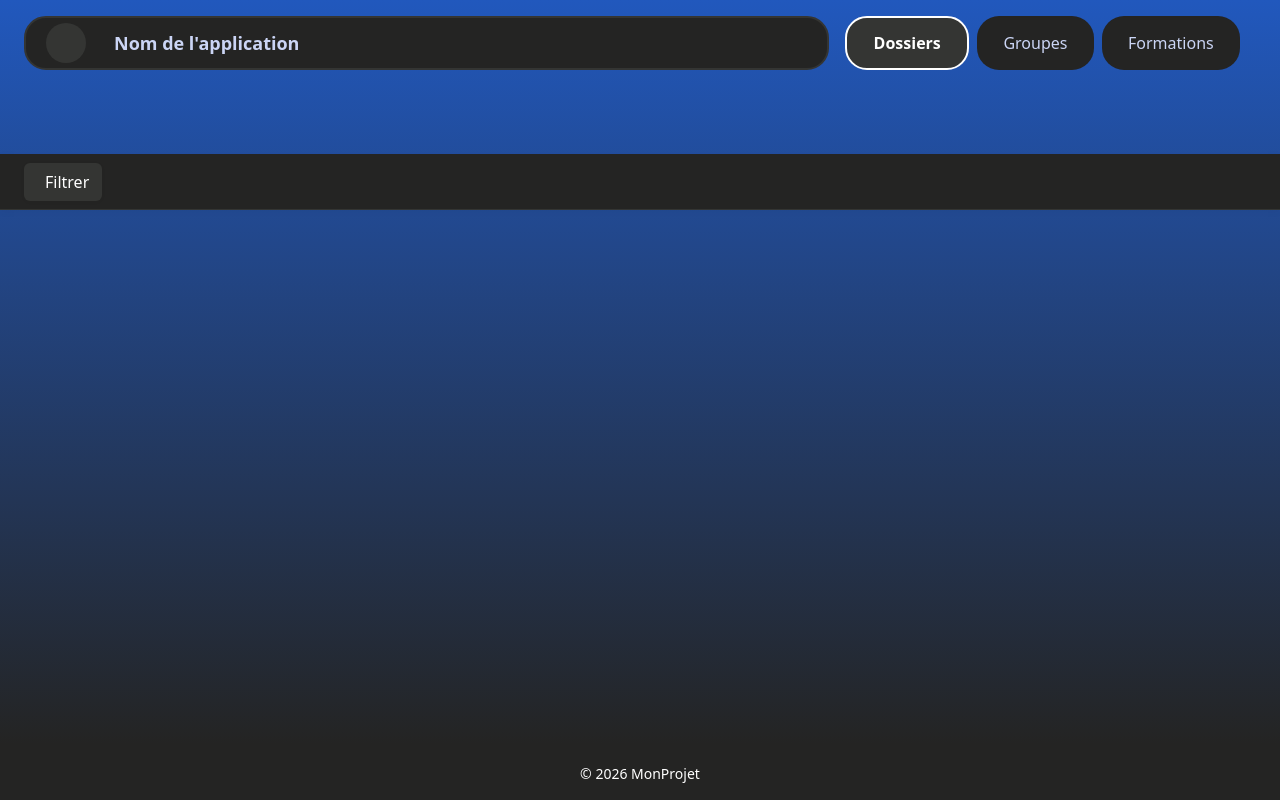
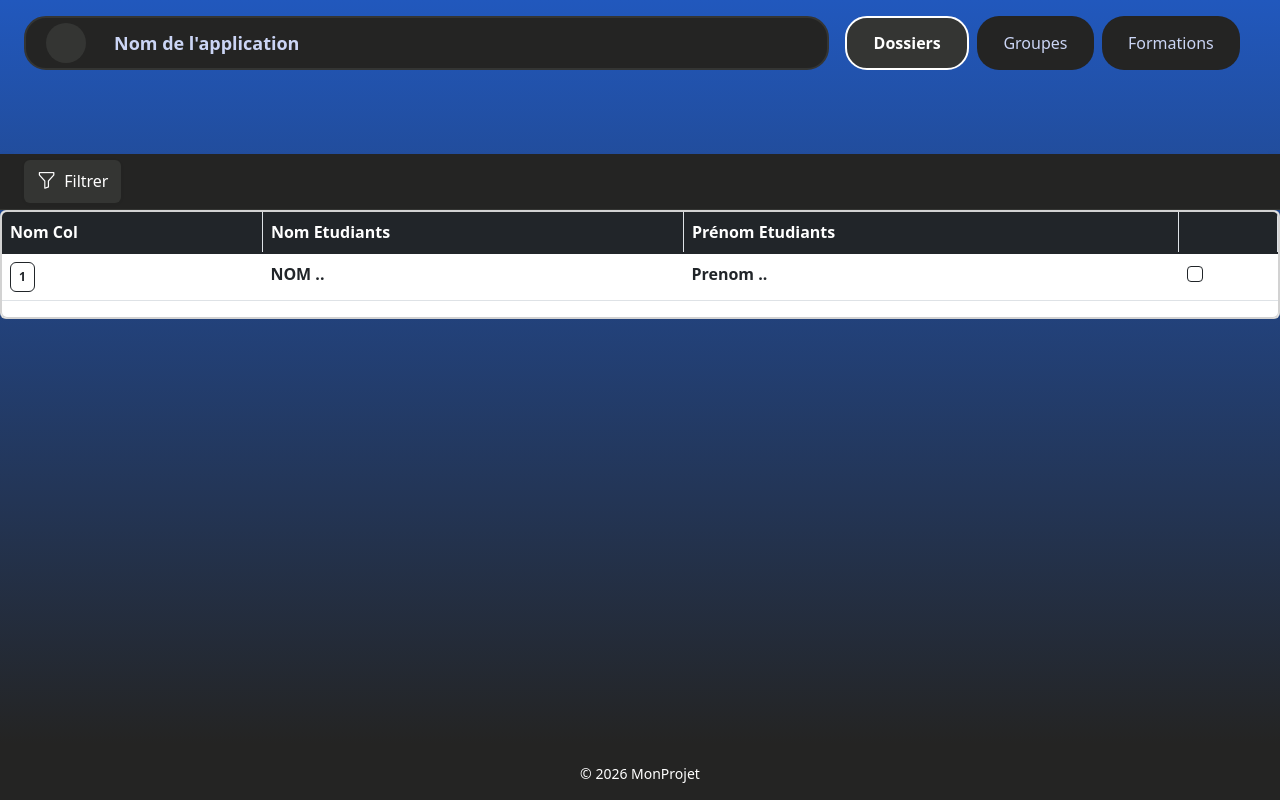
Before and after one commit to Joshua-Hermilly/SAE_4-01-Application-de-profilage-de-dossier---WEB, a PHP site: page / in a window 1280 px wide. Run offline with PHP 8.4, Linux system fonts and the light colour scheme; the visitor is signed in with stand-in values (Sample User, id 1); lists and menus that the app fills with data are empty.

Commit message:
Creation de l'asset tableau

```diff
--- /dev/null
+++ b/app/views/components/content/assets/tableau.html.twig
@@ -0,0 +1,30 @@
+<link rel="stylesheet" href="https://cdn.jsdelivr.net/npm/bootstrap-icons@1.11.0/font/bootstrap-icons.css">
+<link rel="stylesheet" href="/css/assets/tableau.css">
+
+<div class="card">
+    <div class="card table-responsive">
+        <table class="table">
+            <thead class="table-dark" id="tHead">
+            <tr id="trHead"> {# TITRE #}
+                <th scope="col" class="border-end">Nom Col</th>
+                <th scope="col" class="border-end">Nom Etudiants</th>
+                <th scope="col" class="border-end">Prénom Etudiants</th>
+                <th scope="col" class="border-end"></th>
+            </tr>
+            </thead>
+            <tbody class="table-group-divider" id="tBody">
+            <tr> {# Contenu #}
+                <th scope="row">
+                    <span class="badge border border-dark text-dark rounded-2 p-2" style="background-color: #ffffff ">1</span>
+                </th>
+                <th>NOM .. </th>
+                <th>Prenom .. </th>
+                <th>
+                    <input class="form-check-input border-dark rounded-1" type="checkbox"/>
+                </th>
+            </tr>
+            </tbody>
+        </table>
+    </div>
+</div>
+<script src="/js/tableau.js"></script>
--- a/app/views/pages/dossiers.html.twig
+++ b/app/views/pages/dossiers.html.twig
@@ -5,4 +5,5 @@
 
 {% block content %}
 	{% include 'components/content/zones/under_header.html.twig' %}
+	{% include 'components/content/assets/tableau.html.twig' %}
 {% endblock %}
```
Also changed, not shown: public/css/assets/tableau.css (added).
